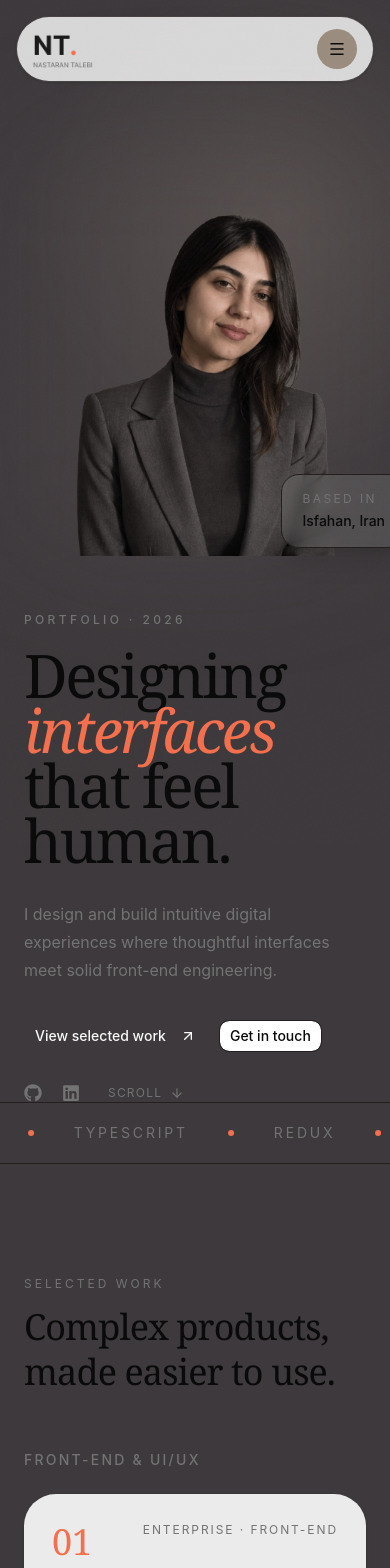
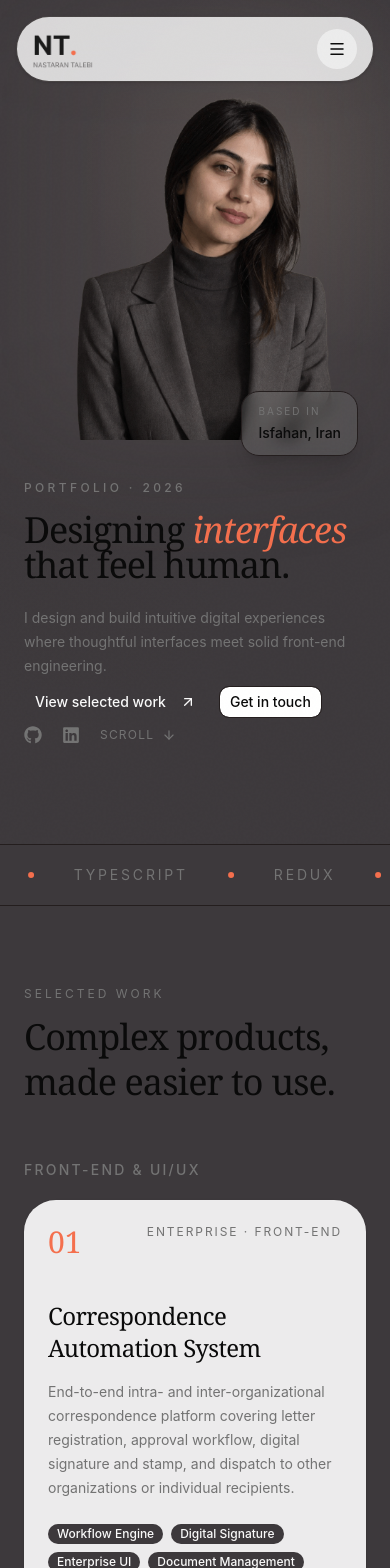
Before and after one commit to Nastarantalebi/portfolio, a React (Vite) app: page / in a window 390 px wide. Shown: the top 1568 px of the page. Built offline with nearby package versions, Linux system fonts and the light colour scheme.

Commit message:
fix(responsive)

```diff
--- a/src/components/Hero.tsx
+++ b/src/components/Hero.tsx
@@ -6,54 +6,81 @@ import { FaLinkedin, FaGithub } from "react-icons/fa";
 
 export default function Hero() {
   return (
-    <section className="hero-glow relative min-h-screen overflow-hidden px-6 pb-0 pt-32 md:px-10 md:pt-0">
-      <div className="mx-auto grid min-h-[calc(100vh-10rem)] max-w-7xl items-center gap-14 lg:grid-cols-[1.05fr_.95fr]">
+    <section className="hero-glow relative min-h-dvh overflow-hidden px-6 pb-16 pt-3 sm:px-8 md:px-10 md:pb-0 md:pt-5 lg:pt-15">
+      <div className="mx-auto grid min-h-fit max-w-7xl items-center gap-10 sm:gap-14 md:min-h-[calc(100dvh-10rem)] md:grid-cols-[1.05fr_.95fr]">
         <motion.div
           initial={{ opacity: 0, y: 30 }}
           animate={{ opacity: 1, y: 0 }}
-          transition={{ duration: .8 }}
-          className="order-2 lg:order-1"
+          transition={{ duration: 0.8 }}
+          className="order-2 md:order-1"
         >
-          <p className="mb-5 text-xs font-medium uppercase tracking-[.28em] text-muted-foreground">
+          <p className="mb-4 text-xs font-medium uppercase tracking-[.28em] text-muted-foreground sm:mb-5">
             Portfolio · 2026
           </p>
-          <h1 className="max-w-4xl font-display text-6xl leading-[.92] tracking-[-.04em] sm:text-7xl md:text-8xl">
+          <h1 className="max-w-4xl font-display text-4xl leading-[.98] tracking-[-.03em] sm:text-5xl sm:leading-[.95] md:text-5xl lg:text-7xl xl:text-8xl xl:leading-[.92] xl:tracking-[-.04em]">
             Designing <em className="text-accent">interfaces</em> that feel human.
           </h1>
-          <p className="mt-8 max-w-xl text-base leading-7 text-muted-foreground md:text-lg">
+          <p className="mt-6 max-w-xl text-sm leading-6 text-muted-foreground sm:mt-8 sm:text-base sm:leading-7 md:text-lg">
             {profile.intro}
           </p>
 
-          <div className="mt-9 flex flex-wrap items-center gap-3">
+          <div className="mt-2 lg:mt-8 flex flex-wrap items-center gap-3 sm:mt-9">
             <Button asChild>
-              <a href="#work">View selected work <ArrowUpRight className="ml-2 size-4" /></a>
+              <a href="#work" className="whitespace-nowrap">
+                View selected work <ArrowUpRight className="ml-2 size-4" />
+              </a>
             </Button>
-            <Button variant="outline"  asChild>
+            <Button variant="outline" asChild>
               <a href="#contact">Get in touch</a>
             </Button>
           </div>
 
-          <div className="mt-8 flex items-center gap-5 text-muted-foreground">
-            <a aria-label="GitHub" href={profile.github} target="_blank" rel="noreferrer" className="transition hover:text-foreground"><FaGithub size={18} /></a>
-            <a aria-label="LinkedIn" href={profile.linkedin} target="_blank" rel="noreferrer" className="transition hover:text-foreground"><FaLinkedin size={18} /></a>
-            <a href="#about" className="ml-2 flex items-center gap-2 text-xs uppercase tracking-widest hover:text-foreground">
+          <div className="mt-2 lg:mt-8 flex flex-wrap items-center gap-5 text-muted-foreground">
+            <a
+              aria-label="GitHub"
+              href={profile.github}
+              target="_blank"
+              rel="noreferrer"
+              className="transition hover:text-foreground"
+            >
+              <FaGithub size={18} />
+            </a>
+            <a
+              aria-label="LinkedIn"
+              href={profile.linkedin}
+              target="_blank"
+              rel="noreferrer"
+              className="transition hover:text-foreground"
+            >
+              <FaLinkedin size={18} />
+            </a>
+            <a
+              href="#about"
+              className="ml-0 flex items-center gap-2 text-xs uppercase tracking-widest hover:text-foreground sm:ml-2"
+            >
               Scroll <ArrowDown size={14} />
             </a>
           </div>
         </motion.div>
 
         <motion.div
-          initial={{ opacity: 0, scale: .96, x: 20 }}
+          initial={{ opacity: 0, scale: 0.96, x: 20 }}
           animate={{ opacity: 1, scale: 1, x: 0 }}
-          transition={{ duration: 1, delay: .15 }}
-          className="relative order-1 mx-auto w-full max-w- lg:order-2"
+          transition={{ duration: 1, delay: 0.15 }}
+          className="relative order-1 mx-auto w-full max-w-sm sm:max-w-md md:order-2 md:max-w-none"
         >
           <div className="absolute -inset-0 rounded-[3rem] bg-secondary/10 blur-3xl" />
-          <div className="relative aspect-[4/5] overflow-hidden rounded-[2rem] ">
-            <img src="/profile.png" alt="Nastaran Talebi" className="h-full w-full object-cover object-top grayscale-[15%]" />
+          <div className="relative aspect-[4/5] overflow-hidden rounded-[2rem]">
+            <img
+              src="/profile.png"
+              alt="Nastaran Talebi"
+              className="h-full w-full object-cover object-top grayscale-[15%]"
+            />
           </div>
-          <div className="absolute bottom-2 -right-10 rounded-2xl border border-border bg-card/10 px-5 py-4 shadow-xl backdrop-blur">
-            <p className="text-xs uppercase tracking-[.2em] text-muted-foreground">Based in</p>
+          <div className="absolute -bottom-4 right-2 max-w-[calc(100%-1.5rem)] rounded-2xl border border-border bg-card/10 px-4 py-3 shadow-xl backdrop-blur sm:bottom-2 sm:right-4 sm:px-5 sm:py-4 md:-right-6 xl:-right-10">
+            <p className="text-[10px] uppercase tracking-[.2em] text-muted-foreground sm:text-xs">
+              Based in
+            </p>
             <p className="mt-1 text-sm font-medium">{profile.location}</p>
           </div>
         </motion.div>
--- a/src/components/Navbar.tsx
+++ b/src/components/Navbar.tsx
@@ -43,7 +43,7 @@ export default function Navbar() {
 
         <button
           aria-label="Toggle navigation"
-          className="grid size-10 place-items-center rounded-full bg-secondary md:hidden"
+          className="grid size-10 place-items-center rounded-full bg-card/50 md:hidden"
           onClick={() => setOpen((v) => !v)}
         >
           {open ? <X size={18} /> : <Menu size={18} />}
--- a/src/components/Work.tsx
+++ b/src/components/Work.tsx
@@ -14,23 +14,25 @@ function ProjectCard({ project, index }: { project: Project; index: number }) {
       viewport={{ once: true, amount: 0.15 }}
       transition={{ duration: 0.55, delay: index * 0.06 }}
       whileHover={{ y: -6 }}
-      className="group relative overflow-hidden rounded-[2rem] bg-card/90 p-7 shadow-sm transition-shadow hover:shadow-xl md:p-9"
+      className={`group relative overflow-hidden rounded-[2rem] bg-card/90 p-6 shadow-sm transition-shadow hover:shadow-xl sm:p-7 md:p-9 ${
+        project.href ? "pb-20 sm:pb-24 md:pb-24" : ""
+      }`}
     >
-      <div className="mb-16 flex items-start justify-between">
-        <span className="font-display text-4xl text-accent">
+      <div className="mb-10 flex items-start justify-between gap-3 sm:mb-16">
+        <span className="font-display text-3xl text-accent sm:text-4xl">
           {project.number}
         </span>
-        <span className="text-xs uppercase tracking-[.16em] text-muted-foreground">
+        <span className="shrink-0 text-xs uppercase tracking-[.16em] text-muted-foreground">
           {project.type}
         </span>
       </div>
-      <h3 className="font-display text-3xl tracking-tight md:text-4xl">
+      <h3 className="font-display text-2xl tracking-tight sm:text-3xl md:text-4xl">
         {project.title}
       </h3>
-      <p className="mt-4 max-w-xl leading-7 text-muted-foreground">
+      <p className="mt-4 max-w-xl text-sm leading-6 text-muted-foreground sm:text-base sm:leading-7">
         {project.description}
       </p>
-      <div className="mt-7 flex flex-wrap gap-2">
+      <div className="mt-6 flex flex-wrap gap-2 sm:mt-7">
         {project.tags.map((tag) => (
           <Badge key={tag}>{tag}</Badge>
         ))}
@@ -40,7 +42,7 @@ function ProjectCard({ project, index }: { project: Project; index: number }) {
           href={project.href}
           target="_blank"
           rel="noreferrer"
-          className="absolute bottom-8 right-8 grid size-11 place-items-center rounded-full bg-primary text-primary-foreground transition-transform group-hover:rotate-12"
+          className="absolute bottom-6 right-6 grid size-10 place-items-center rounded-full bg-primary text-primary-foreground transition-transform group-hover:rotate-12 sm:bottom-8 sm:right-8 sm:size-11"
         >
           <ArrowUpRight size={18} />
         </a>
@@ -51,7 +53,7 @@ function ProjectCard({ project, index }: { project: Project; index: number }) {
 
 function ProjectGrid({ items }: { items: Project[] }) {
   return (
-    <div className="grid gap-5 md:grid-cols-2">
+    <div className="grid gap-4 sm:gap-5 md:grid-cols-2">
       {items.map((project, i) => (
         <ProjectCard key={project.number} project={project} index={i} />
       ))}
@@ -64,22 +66,22 @@ export default function Work() {
   const aiProjects = projects.filter((p) => p.category === "ai");
 
   return (
-    <section id="work" className="px-6 py-28 md:px-10 md:py-36">
+    <section id="work" className="px-6 py-20 sm:px-8 sm:py-28 md:px-10 md:py-36">
       <div className="mx-auto max-w-7xl">
         <SectionHeading
           eyebrow="Selected work"
           title="Complex products, made easier to use."
         />
 
-        <div className="mb-4">
-          <h3 className="mb-6 text-sm font-medium uppercase tracking-[.16em] text-muted-foreground">
+        <div className="mb-4 mt-12 sm:mt-16">
+          <h3 className="mb-5 text-sm font-medium uppercase tracking-[.16em] text-muted-foreground sm:mb-6">
             Front-End & UI/UX
           </h3>
           <ProjectGrid items={frontendProjects} />
         </div>
 
-        <div className="mt-20">
-          <h3 className="mb-6 text-sm font-medium uppercase tracking-[.16em] text-muted-foreground">
+        <div className="mt-14 sm:mt-20">
+          <h3 className="mb-5 text-sm font-medium uppercase tracking-[.16em] text-muted-foreground sm:mb-6">
             AI & Machine Learning
           </h3>
           <ProjectGrid items={aiProjects} />
--- a/src/data/portfolio.ts
+++ b/src/data/portfolio.ts
@@ -139,3 +139,85 @@ export const research = [
   "Human-AI Collaboration through Intuitive Web Interfaces",
   "Design and Evaluation of Adaptive User Interfaces",
 ];
+export const IMAGES = [
+  {
+    src: "/works/0.png",
+    alt: "login page",
+    title: "Login Page",
+  },
+  {
+    src: "/works/1.jpeg",
+    alt: "letters page",
+    title: "Letters page",
+  },
+  {
+    src: "/works/2.png",
+    alt: "letters dashboard",
+    title: "Letters Dashboard",
+  },
+  {
+    src: "/works/8.png",
+    alt: "letters dashboard",
+    title: "Letters Dashboard",
+  },
+  {
+    src: "/works/3.png",
+    alt: "letters form",
+    title: "Letters Form",
+  },
+  {
+    src: "/works/4.png",
+    alt: "letter details",
+    title: "Letter Details",
+  },
+  {
+    src: "/works/5.png",
+    alt: "letter parafs",
+    title: "Letter Parafs",
+  },
+  {
+    src: "/works/6.png",
+    alt: "letter logs",
+    title: "Letter Logs",
+  },
+  {
+    src: "/works/7.png",
+    alt: "letter stamp",
+    title: "Letter Stamp",
+  },
+  {
+    src: "/works/9.png",
+    alt: "ERP dashboard",
+    title: "ERP Dashboard",
+  },
+  {
+    src: "/works/10.png",
+    alt: "Wellness dashboard",
+    title: "Wellness Dashboard",
+  },
+  {
+    src: "/works/11.png",
+    alt: "Wellness landing",
+    title: "Wellness Landing",
+  },
+  {
+    src: "/works/12.png",
+    alt: "Wellness landing",
+    title: "Wellness Landing",
+  },
+  {
+    src: "/works/13.png",
+    alt: "Lawyer landing",
+    title: "Lawyer Landing",
+  },
+  {
+    src: "/works/14.png",
+    alt: "Lawyer landing",
+    title: "Lawyer Landing",
+  },
+  {
+    src: "/works/15.png",
+    alt: "Lawyer landing",
+    title: "Lawyer Landing",
+  },
+];
```
Also changed, not shown: src/components/WorkExperience.tsx (+1 -82 lines).
